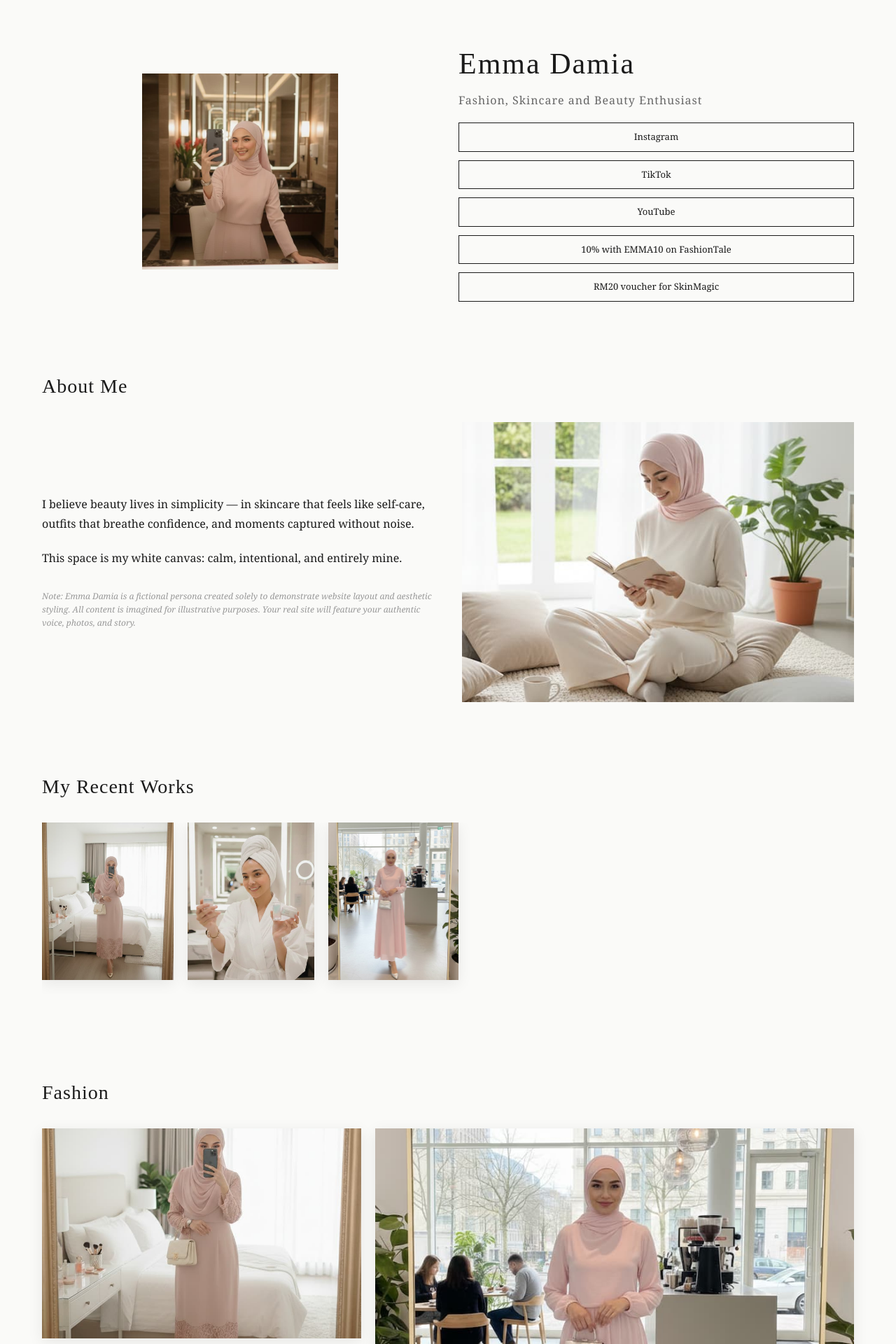
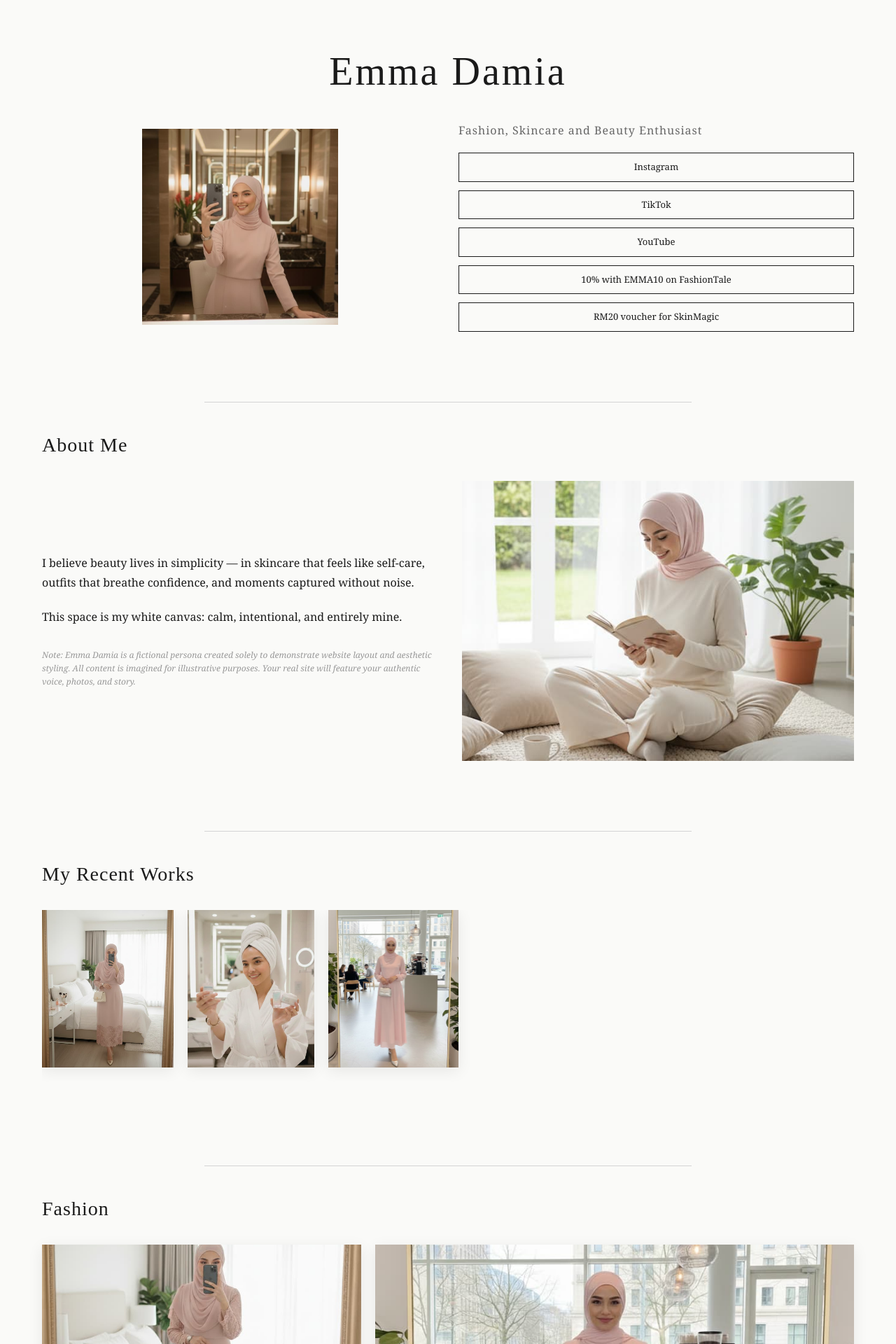
Before and after one commit to BigCalicoCatto/emmadamia, a Next.js app: page / in a window 1280 px wide. Shown: the top 1920 px of the page at 70% size. Built offline with nearby package versions, Linux system fonts and the light colour scheme.

Commit message:
Update page.tsx

```diff
--- a/app/page.tsx
+++ b/app/page.tsx
@@ -10,6 +10,9 @@ export default function Home() {
 
       {/* HERO SECTION */}
       <section style={{ padding: '60px 20px', maxWidth: '1200px', margin: '0 auto' }}>
+        {/* Full Width Name */}
+        <h1 style={{ fontSize: '56px', fontWeight: '400', margin: '0 0 30px 0', letterSpacing: '3px', fontFamily: 'Poiret One, cursive', textAlign: 'center' }}>Emma Damia</h1>
+
         <div style={{ display: 'grid', gridTemplateColumns: '1fr 1fr', gap: '30px', alignItems: 'center' }}>
           {/* Profile Picture */}
           <div style={{ display: 'flex', justifyContent: 'center' }}>
@@ -23,7 +26,6 @@ export default function Home() {
           {/* Hero Content */}
           <div style={{ display: 'flex', flexDirection: 'column', gap: '20px' }}>
             <div>
-              <h1 style={{ fontSize: '42px', fontWeight: '400', margin: '0 0 8px 0', letterSpacing: '2px', fontFamily: 'Poiret One, cursive' }}>Emma Damia</h1>
               <p style={{ fontSize: '16px', fontWeight: '300', margin: '0', color: '#666', letterSpacing: '1px' }}>Fashion, Skincare and Beauty Enthusiast</p>
             </div>
 
@@ -41,6 +43,7 @@ export default function Home() {
 
       {/* ABOUT ME SECTION */}
       <section style={{ padding: '40px 20px', maxWidth: '1200px', margin: '0 auto' }}>
+        <div style={{ width: '60%', margin: '0 auto 40px auto', height: '1px', backgroundColor: '#d4d4d4' }}></div>
         <h2 style={{ fontSize: '28px', fontWeight: '400', marginBottom: '30px', letterSpacing: '1px', fontFamily: 'Poiret One, cursive' }}>About Me</h2>
         <div style={{ display: 'grid', gridTemplateColumns: '1fr 1fr', gap: '40px', alignItems: 'center' }}>
           {/* About Text */}
@@ -63,6 +66,7 @@ export default function Home() {
 
       {/* MY RECENT WORKS SECTION */}
       <section style={{ padding: '60px 20px', maxWidth: '1200px', margin: '0 auto' }}>
+        <div style={{ width: '60%', margin: '0 auto 40px auto', height: '1px', backgroundColor: '#d4d4d4' }}></div>
         <h2 style={{ fontSize: '28px', fontWeight: '400', marginBottom: '30px', letterSpacing: '1px', fontFamily: 'Poiret One, cursive' }}>My Recent Works</h2>
         <div style={{ overflowX: 'auto', paddingBottom: '20px', display: 'flex', gap: '20px' }}>
           {[
@@ -100,6 +104,7 @@ export default function Home() {
 
       {/* FASHION SECTION */}
       <section style={{ padding: '60px 20px', maxWidth: '1200px', margin: '0 auto' }}>
+        <div style={{ width: '60%', margin: '0 auto 40px auto', height: '1px', backgroundColor: '#d4d4d4' }}></div>
         <h2 style={{ fontSize: '28px', fontWeight: '400', marginBottom: '30px', letterSpacing: '1px', fontFamily: 'Poiret One, cursive' }}>Fashion</h2>
         <div style={{ display: 'grid', gridTemplateColumns: '1fr 1.5fr', gap: '20px', gridTemplateRows: 'auto auto' }}>
           {/* Left Column - Two small cards */}
```
